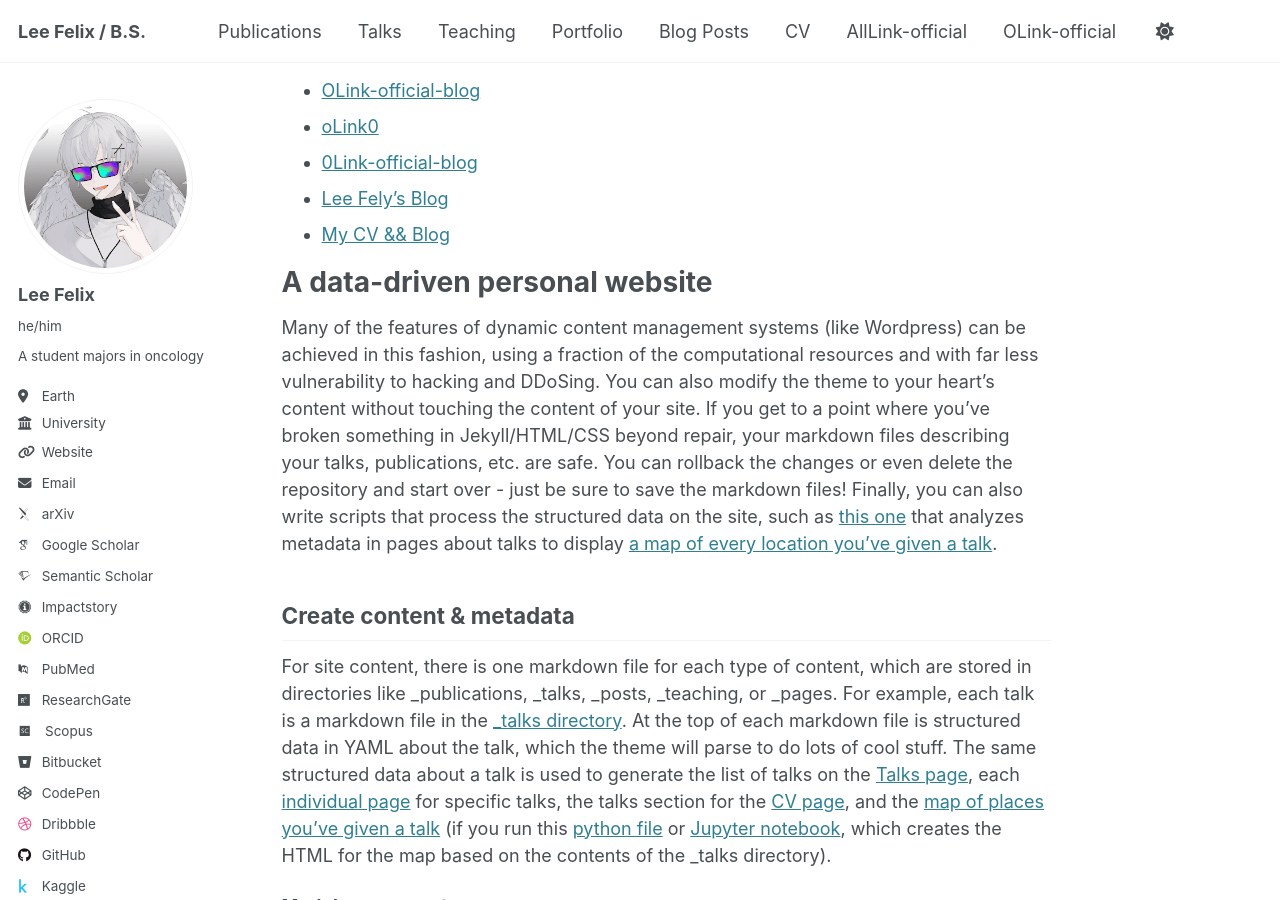
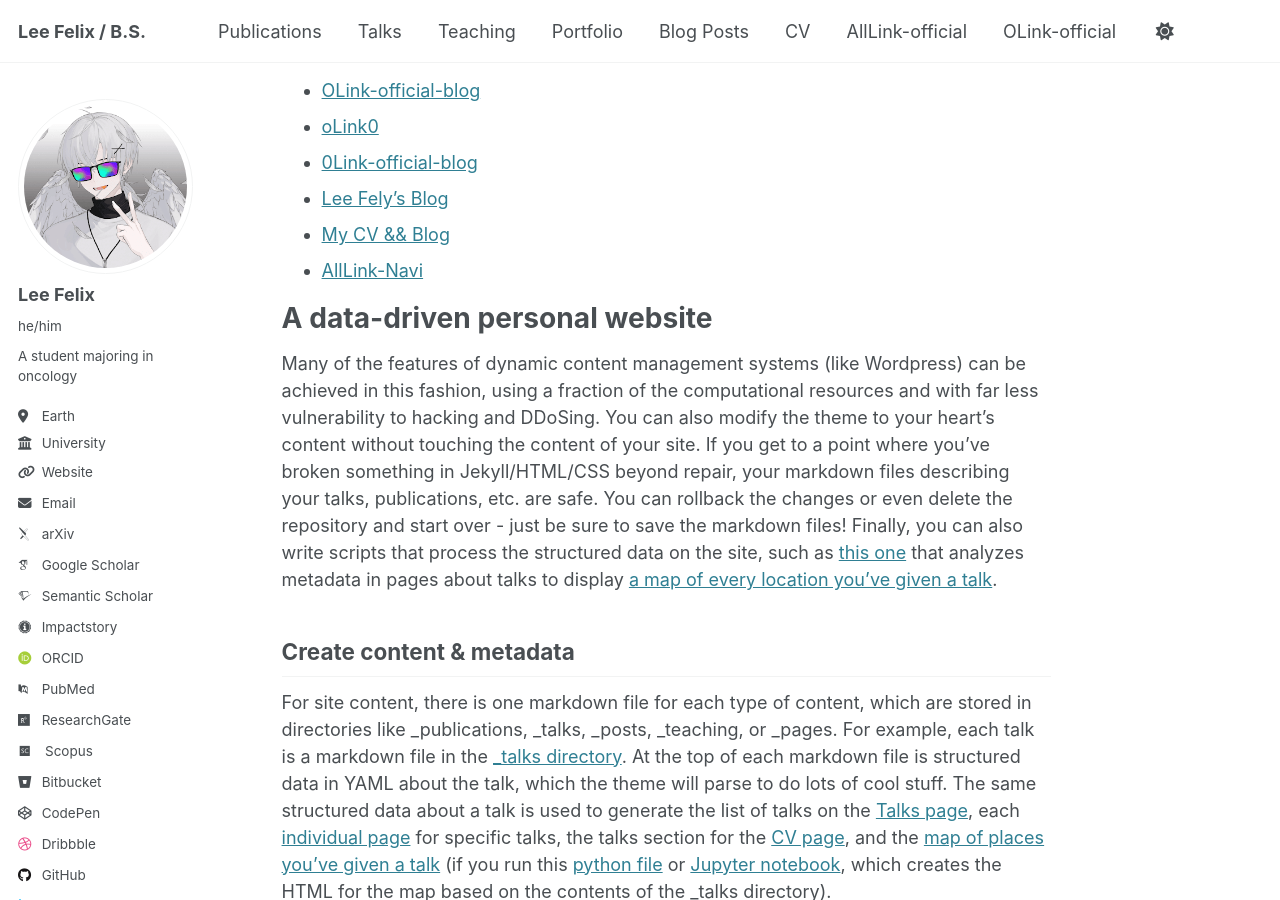
Before and after one commit to LeeFely/LeeFely.github.io, a Jekyll site: the page built from _pages/about.md, in a window 1280 px wide and 900 px high, scrolled down 474 px. Built offline with Jekyll 4.4.1, drawn with Linux system fonts in a browser that asks for light colours; some web fonts are replaced.

Commit message:
add new item

```diff
--- a/_config.yml
+++ b/_config.yml
@@ -24,7 +24,7 @@ author:
   avatar           : "avatar.png"
   name             : "Lee Felix"
   pronouns         : "he/him"
-  bio              : "A student majors in oncology"
+  bio              : "A student majoring in oncology"
   location         : "Earth"
   employer         : "University"
   uri              : "https://alllink-official.github.io"
--- a/_pages/about.md
+++ b/_pages/about.md
@@ -22,6 +22,7 @@ If you need PDFs, please browser and follow below blogs.
 - [0Link-official-blog](https://0link-official.blogspot.com/)
 - [Lee Fely's Blog](https://leefelyblog001.blogspot.com/)
 - [My CV && Blog](https://leefely.github.io/)
+- [AllLink-Navi](https://alllink-navi.blogspot.com/)
 
 
 A data-driven personal website
```
